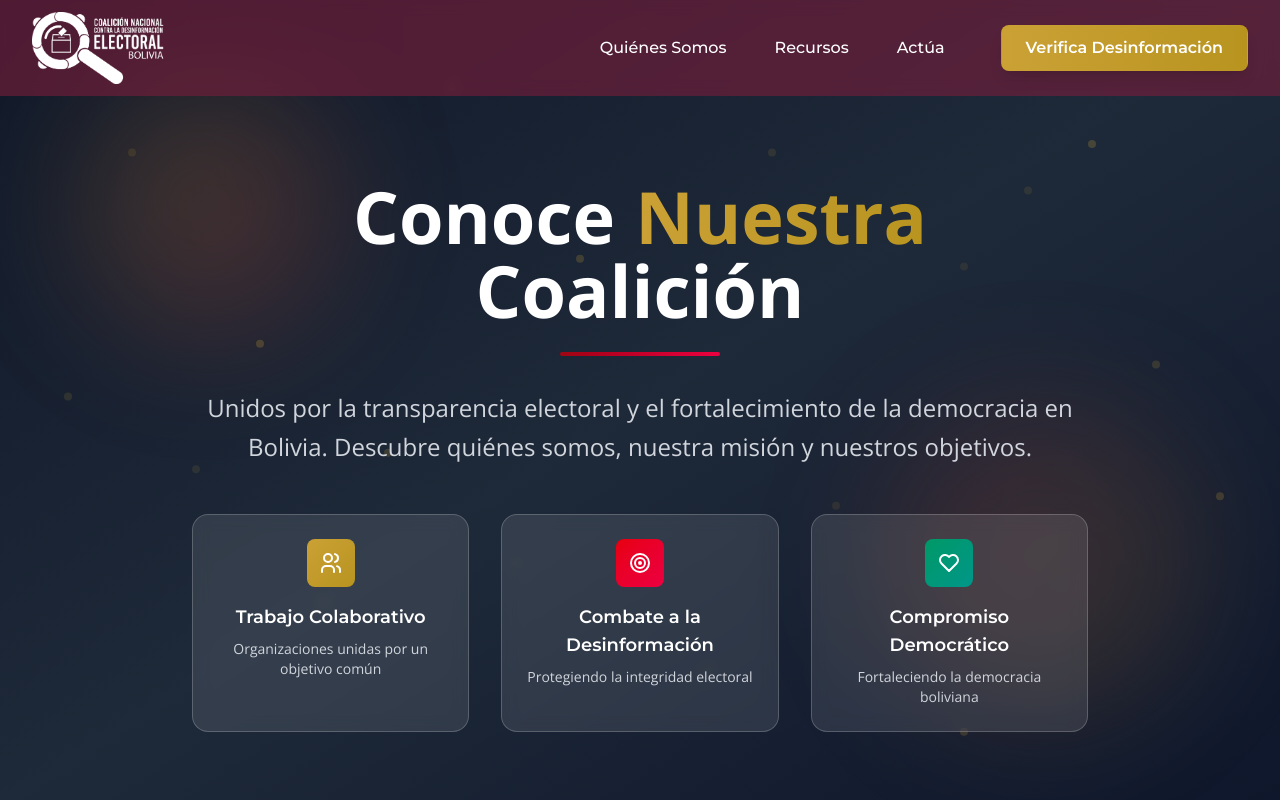
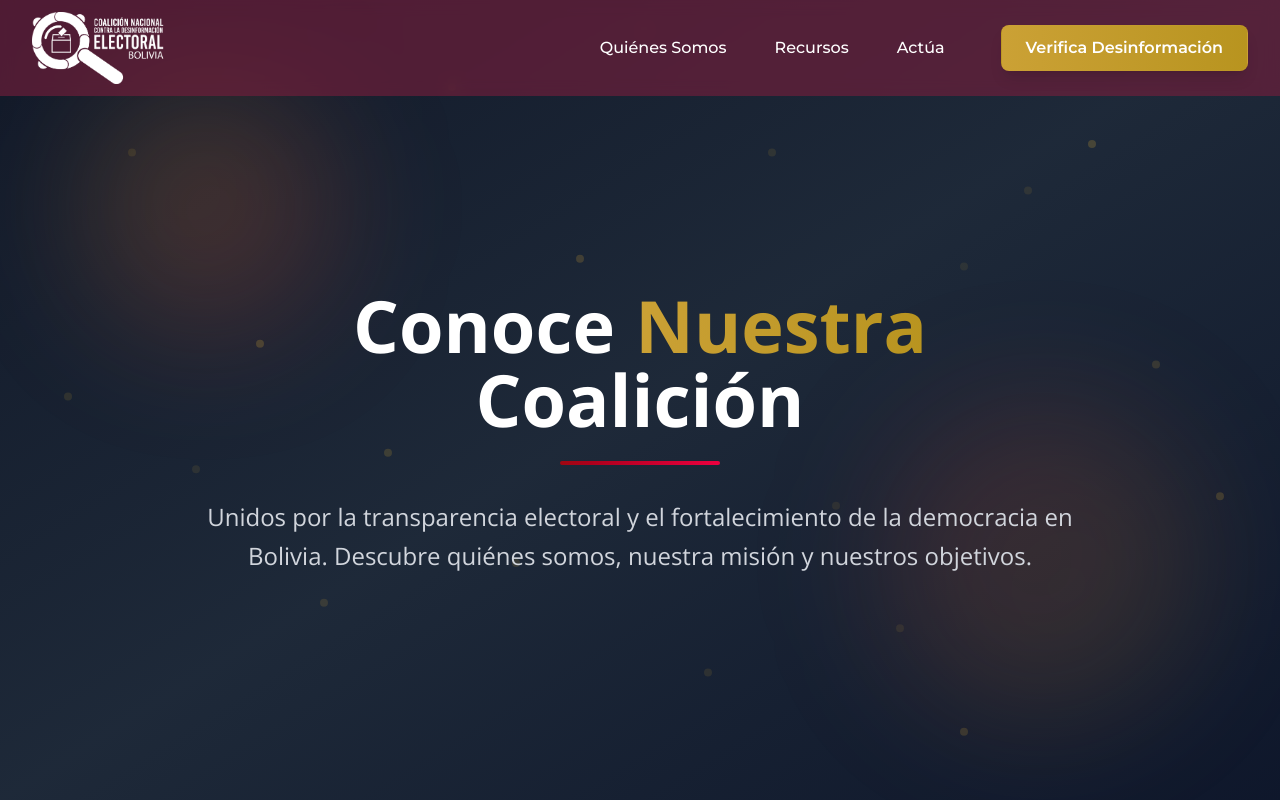
Before and after one commit to brayanaplm01/Coalicionv3, a Next.js app: page /about-us in a window 1280 px wide. Shown: the top 800 px of the page. Built offline with nearby package versions, Linux system fonts and the light colour scheme.

Commit message:
Barrabazadas rbrayana

```diff
--- a/src/app/components/layouts/about-hero-section.tsx
+++ b/src/app/components/layouts/about-hero-section.tsx
@@ -118,69 +118,7 @@ export function AboutHeroSection() {
         </motion.p>
 
         {/* Stats Cards */}
-        <motion.div
-          className="grid grid-cols-1 md:grid-cols-3 gap-8 max-w-4xl mx-auto"
-          initial={{ opacity: 0, y: 40 }}
-          animate={{ opacity: 1, y: 0 }}
-          transition={{ duration: 0.8, delay: 0.6 }}
-        >
-          {/* Card 1 */}
-          <motion.div
-            className="bg-white/10 backdrop-blur-sm rounded-2xl p-6 border border-white/20 hover:bg-white/15 transition-all duration-300"
-            whileHover={{ scale: 1.05, y: -5 }}
-            initial={{ opacity: 0, y: 20 }}
-            animate={{ opacity: 1, y: 0 }}
-            transition={{ duration: 0.6, delay: 0.8 }}
-          >
-            <div className="w-12 h-12 bg-gradient-to-br from-[#CBA135] to-[#B8941F] rounded-lg flex items-center justify-center mx-auto mb-4">
-              <IconUsers className="h-6 w-6 text-white" />
-            </div>
-            <h3 className="text-white font-montserrat font-semibold text-lg mb-2">
-              Trabajo Colaborativo
-            </h3>
-            <p className="text-gray-300 text-sm font-opensans">
-              Organizaciones unidas por un objetivo común
-            </p>
-          </motion.div>
 
-          {/* Card 2 */}
-          <motion.div
-            className="bg-white/10 backdrop-blur-sm rounded-2xl p-6 border border-white/20 hover:bg-white/15 transition-all duration-300"
-            whileHover={{ scale: 1.05, y: -5 }}
-            initial={{ opacity: 0, y: 20 }}
-            animate={{ opacity: 1, y: 0 }}
-            transition={{ duration: 0.6, delay: 1.0 }}
-          >
-            <div className="w-12 h-12 bg-gradient-to-br from-red-600 to-rose-600 rounded-lg flex items-center justify-center mx-auto mb-4">
-              <IconTarget className="h-6 w-6 text-white" />
-            </div>
-            <h3 className="text-white font-montserrat font-semibold text-lg mb-2">
-              Combate a la Desinformación
-            </h3>
-            <p className="text-gray-300 text-sm font-opensans">
-              Protegiendo la integridad electoral
-            </p>
-          </motion.div>
-
-          {/* Card 3 */}
-          <motion.div
-            className="bg-white/10 backdrop-blur-sm rounded-2xl p-6 border border-white/20 hover:bg-white/15 transition-all duration-300"
-            whileHover={{ scale: 1.05, y: -5 }}
-            initial={{ opacity: 0, y: 20 }}
-            animate={{ opacity: 1, y: 0 }}
-            transition={{ duration: 0.6, delay: 1.2 }}
-          >
-            <div className="w-12 h-12 bg-gradient-to-br from-emerald-600 to-teal-600 rounded-lg flex items-center justify-center mx-auto mb-4">
-              <IconHeart className="h-6 w-6 text-white" />
-            </div>
-            <h3 className="text-white font-montserrat font-semibold text-lg mb-2">
-              Compromiso Democrático
-            </h3>
-            <p className="text-gray-300 text-sm font-opensans">
-              Fortaleciendo la democracia boliviana
-            </p>
-          </motion.div>
-        </motion.div>
 
 
       </div>
```
